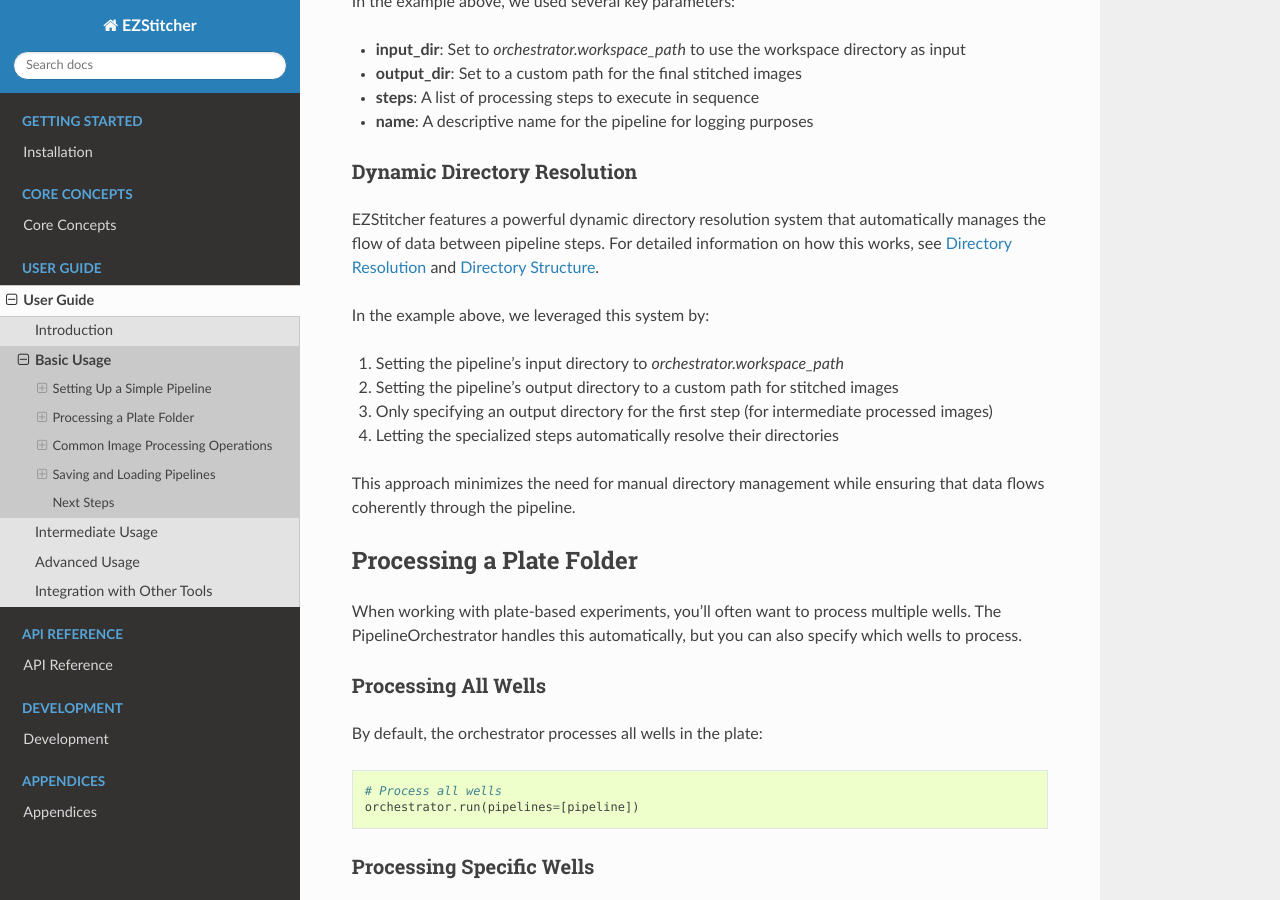
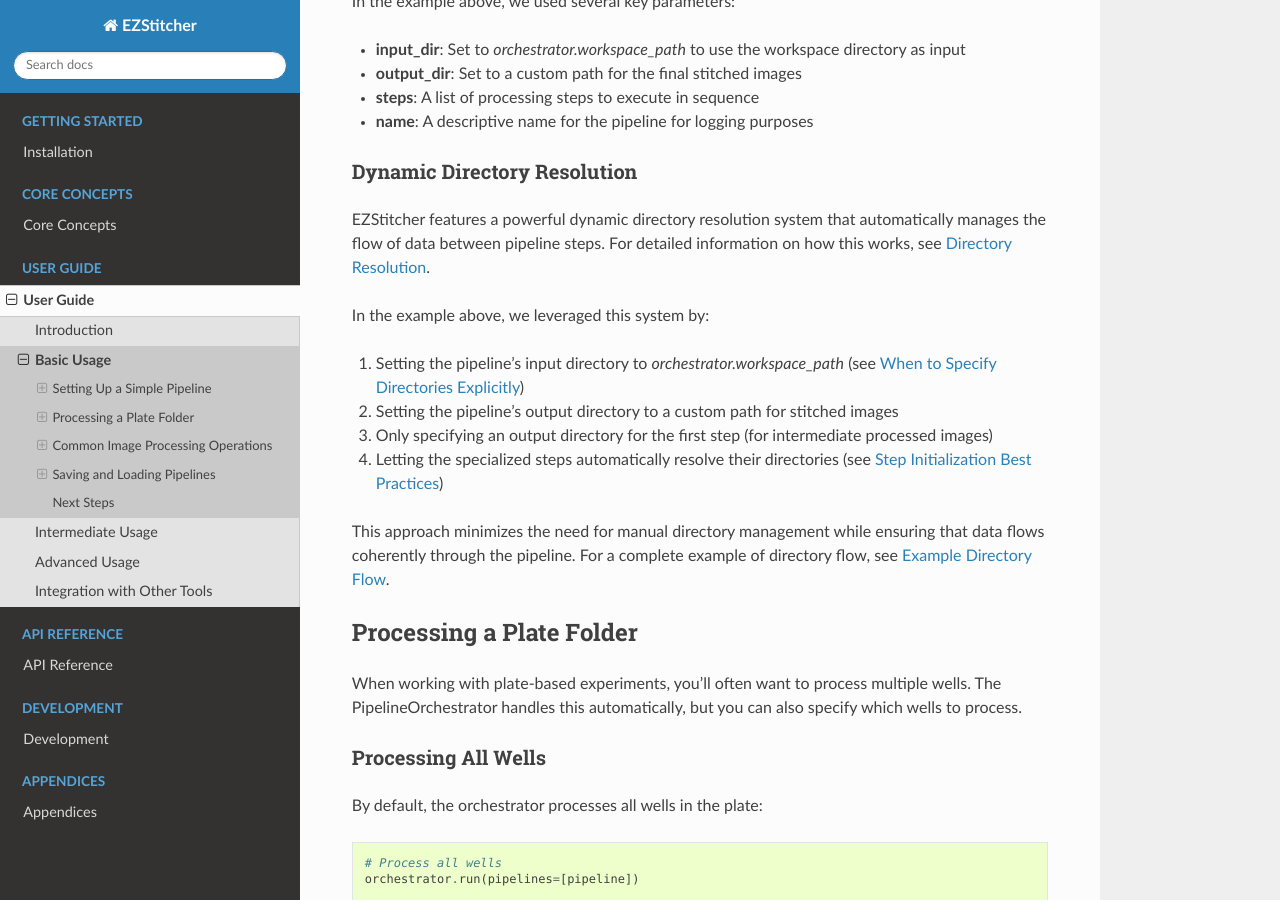
Before and after one commit to trissim/ezstitcher, a Sphinx documentation site: the page built from docs/source/user_guide/basic_usage.rst, in a window 1280 px wide and 900 px high, scrolled down 1969 px. Built offline with Sphinx 7.4.7 and the Read the Docs theme 3.1.0, drawn with Linux system fonts in a browser that asks for light colours.

Commit message:
Consolidate directory structure documentation
- Add section labels to directory_structure.rst for cross-referencing
- Update basic_usage.rst to use cross-references to directory concepts
- Improve cross-referencing between related sections

```diff
--- a/docs/source/user_guide/basic_usage.rst
+++ b/docs/source/user_guide/basic_usage.rst
@@ -106,16 +106,16 @@
 Dynamic Directory Resolution
 ^^^^^^^^^^^^^^^^^^^^^^^^^^^
 
-EZStitcher features a powerful dynamic directory resolution system that automatically manages the flow of data between pipeline steps. For detailed information on how this works, see :ref:`pipeline-directory-resolution` and :doc:`../concepts/directory_structure`.
+EZStitcher features a powerful dynamic directory resolution system that automatically manages the flow of data between pipeline steps. For detailed information on how this works, see :ref:`directory-resolution`.
 
 In the example above, we leveraged this system by:
 
-1. Setting the pipeline's input directory to `orchestrator.workspace_path`
+1. Setting the pipeline's input directory to `orchestrator.workspace_path` (see :ref:`directory-when-to-specify`)
 2. Setting the pipeline's output directory to a custom path for stitched images
 3. Only specifying an output directory for the first step (for intermediate processed images)
-4. Letting the specialized steps automatically resolve their directories
+4. Letting the specialized steps automatically resolve their directories (see :ref:`directory-step-initialization`)
 
-This approach minimizes the need for manual directory management while ensuring that data flows coherently through the pipeline.
+This approach minimizes the need for manual directory management while ensuring that data flows coherently through the pipeline. For a complete example of directory flow, see :ref:`directory-example-flow`.
 
 Processing a Plate Folder
 ------------------------
```
Also changed, not shown: docs/source/concepts/directory_structure.rst (+24 -0 lines).
